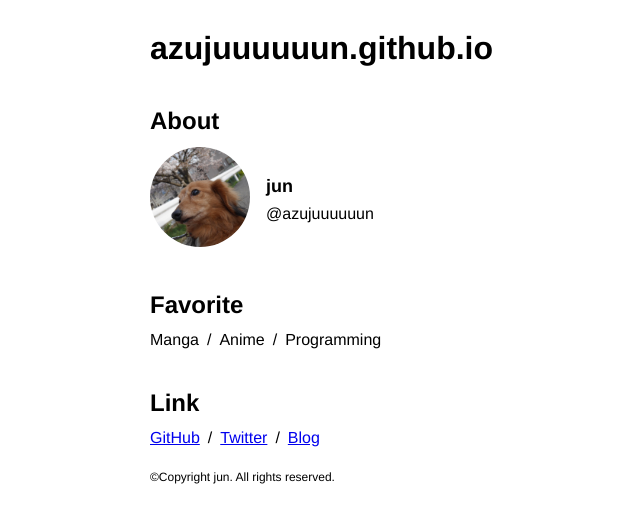
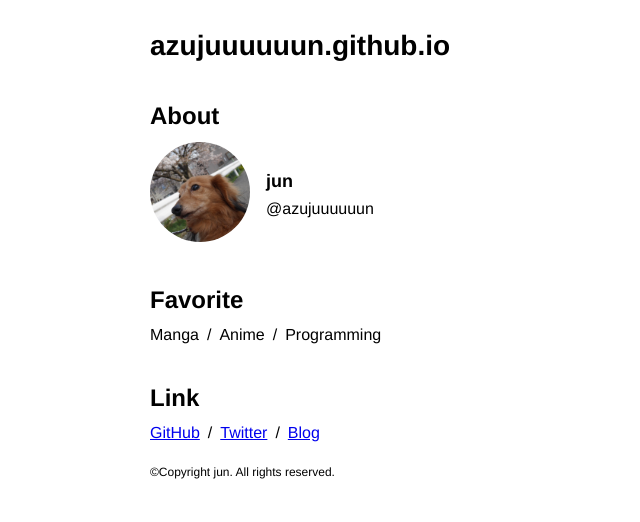
Before and after one commit to azujuuuuuun/azujuuuuuun.github.io, a Next.js app: page / in a window 1280 px wide. Shown: the top 522 px of the page, without its empty margins (189-829 px from the left). Built offline with nearby package versions, Linux system fonts and the light colour scheme.

Commit message:
Change title font-size

```diff
--- a/src/components/Header/index.module.scss
+++ b/src/components/Header/index.module.scss
@@ -1,6 +1,6 @@
 .Header {
   &__title {
-    font-size: 3.2rem;
+    font-size: 2.8rem;
     font-weight: bold;
     overflow-wrap: break-word;
   }
```
